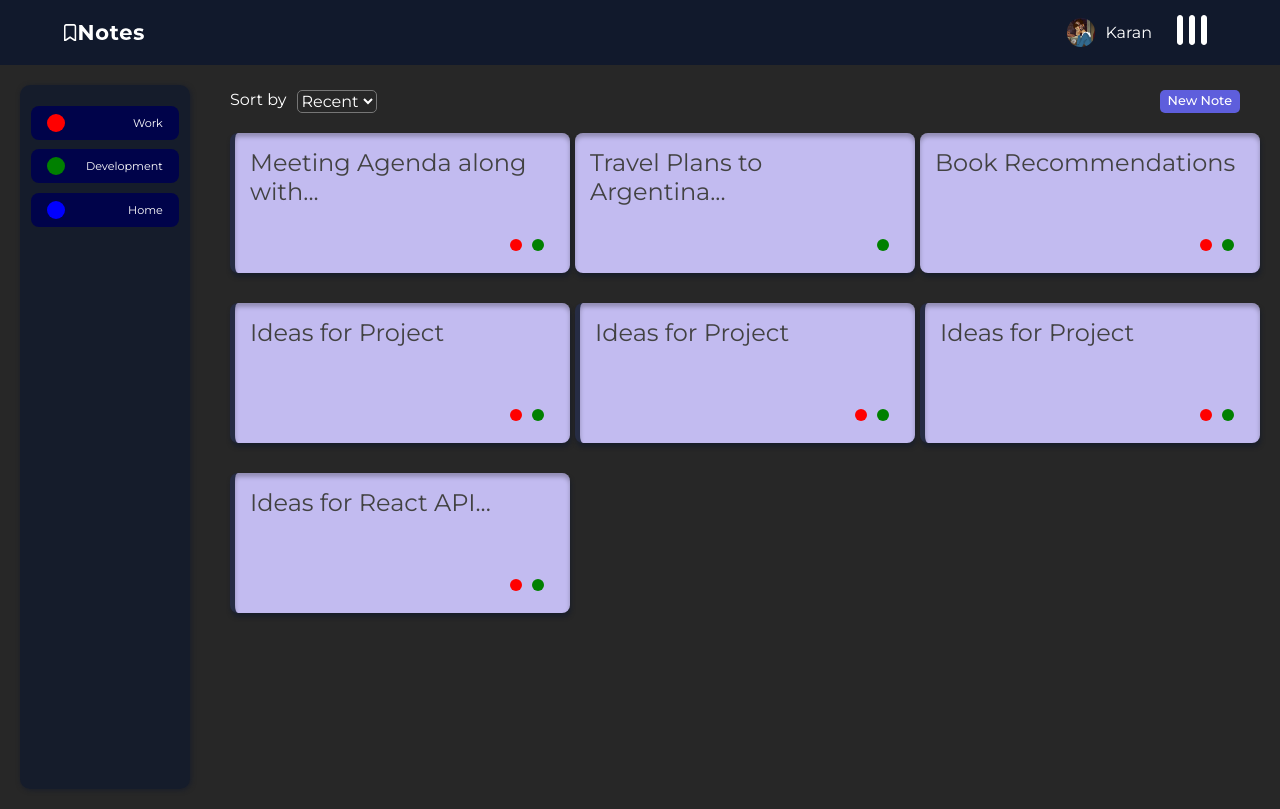
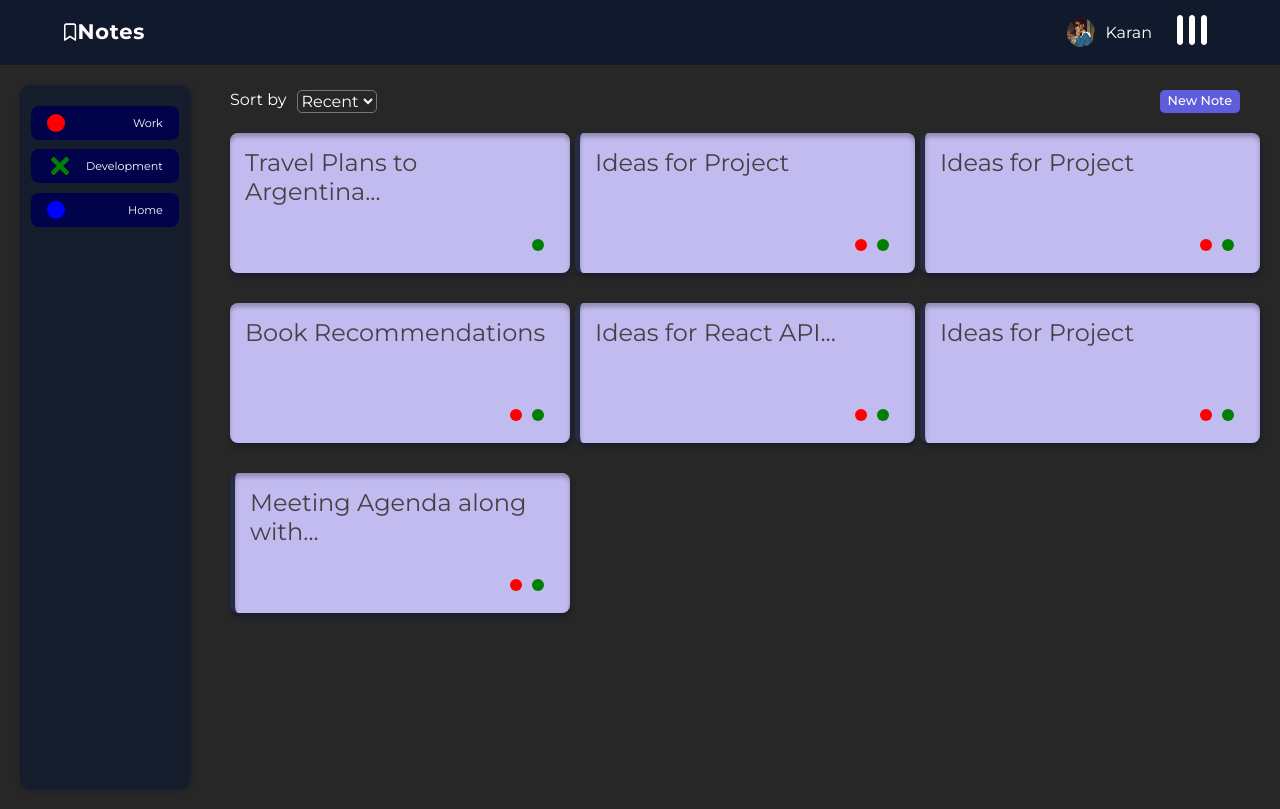
Before and after one commit to karansethia/React-Notes, a React (Vite) app: page /user in a window 1280 px wide. Both pictures are taken after a click on the element "Development". Built offline with nearby package versions, Linux system fonts and the light colour scheme.

Commit message:
Changes: Sorting by recents functionality completed

```diff
--- a/src/User/Components/Navbar/Navbar.module.css
+++ b/src/User/Components/Navbar/Navbar.module.css
@@ -5,6 +5,7 @@
   display: flex;
   flex-direction: row;
   justify-content: space-between;
+  height: fit-content;
 }
 
 .logo {
@@ -14,7 +15,7 @@
 
 .logo>svg {
   width: 5rem;
-  height: fit-content;
+  height: 30px;
 }
 
 .infocontainer,
--- a/src/User/Components/NoteList/Notelist.jsx
+++ b/src/User/Components/NoteList/Notelist.jsx
@@ -2,13 +2,15 @@ import React, {useState} from "react";
 import classes from "./Notelist.module.css";
 import {Link} from "react-router-dom";
 import Notes from "../Notes/Notes";
+import {useDispatch, useSelector} from "react-redux";
+import {uiActions} from "../../store/ui-slice";
 
 const Notelist = (props) => {
-  const [sort, setSort] = useState("recent");
+  const dispatch = useDispatch();
+  const sortby = useSelector((state) => state.ui.user.sortRecent);
 
   const selectHandler = (event) => {
-    setSort(event.target.value);
-    console.log(event.target.value);
+    dispatch(uiActions.sortByRecent(event.target.value));
   };
 
   console.log(props.notes);
@@ -17,7 +19,7 @@ const Notelist = (props) => {
       <div className={classes.sort}>
         <div style={{display: "flex", flexDirection: "row", gap: "10px"}}>
           <p>Sort by</p>
-          <select onChange={selectHandler} value={sort}>
+          <select onChange={selectHandler} value={sortby}>
             <option value="recent">Recent</option>
             <option value="old">Old</option>
           </select>
--- a/src/User/Components/Notes/Notes.jsx
+++ b/src/User/Components/Notes/Notes.jsx
@@ -6,17 +6,30 @@ import {useSelector} from "react-redux";
 
 const Notes = ({gridtype, notes}) => {
   const sortbytag = useSelector((state) => state.ui.user.sortTag);
-  let sortedNotes = [];
+  const sortby = useSelector((state) => state.ui.user.sortRecent);
+  console.log(sortby);
+  //todo create a custom hook that filter this data
+  let filteredNotes = [];
   if (sortbytag !== "") {
     for (const note of notes) {
       for (const tag of note.includedTags) {
         if (tag.tagName === sortbytag) {
-          sortedNotes.push(note);
+          filteredNotes.push(note);
         }
       }
     }
   } else {
-    sortedNotes = notes;
+    filteredNotes = notes;
+  }
+  let sortedNotes = [];
+  if (sortby === "recent") {
+    sortedNotes = filteredNotes
+      .slice()
+      .sort((a, b) => a.addedDate - b.addedDate);
+  } else if (sortby === "old") {
+    sortedNotes = filteredNotes
+      .slice()
+      .sort((a, b) => b.addedDate - a.addedDate);
   }
 
   console.log(sortedNotes);
--- a/src/User/Components/Tagbar/Tagbar.jsx
+++ b/src/User/Components/Tagbar/Tagbar.jsx
@@ -1,39 +1,60 @@
-import React from "react";
+import React, {useState} from "react";
 import classes from "./Tagbar.module.css";
 import {uiActions} from "../../store/ui-slice";
 import {useDispatch} from "react-redux";
 import {useSelector} from "react-redux";
 
 const Tagbar = () => {
+  const [isTagActive, setIsTagActive] = useState(false);
   const tags = useSelector((state) => state.stateNotes.tags);
   const sorttag = useSelector((state) => state.ui.user.sortTag);
-  console.log(sorttag);
   const dispatch = useDispatch();
-  const sortTagHandler = (title) => {
-    dispatch(uiActions.sortTag(title));
-    console.log(sorttag);
-  };
 
   return (
     <div className={classes.tagbar}>
       {tags.map((tag) => (
-        <div
-          className={classes.tag}
+        <div className={classes.tag} key={tag.title}>
+          {isTagActive && tag.title === sorttag && (
+            <svg
+              xmlns="http://www.w3.org/2000/svg"
+              width="27"
+              height="18"
+              viewBox="0 0 27 18"
+              fill="none"
               onClick={() => {
-            dispatch(uiActions.sortTag(tag.title));
+                setIsTagActive(false);
+                dispatch(uiActions.sortTag(""));
               }}
-          key={tag.title}
             >
+              <path
+                d="M5.93178 0.314476L4.31448 1.93178C3.89517 2.35108 3.89517 3.06988 4.31448 3.54908L9.82529 9.0599L4.31448 14.5707C3.89517 14.99 3.89517 15.7088 4.31448 16.188L5.87188 17.7454C6.29118 18.1647 7.00998 18.1647 7.48919 17.7454L13 12.2346L18.5108 17.7454C18.9301 18.1647 19.6489 18.1647 20.1281 17.7454L21.6855 16.188C22.1048 15.7687 22.1048 15.0499 21.6855 14.5707L16.1747 9L21.6855 3.48919C22.1048 3.06988 22.1048 2.35108 21.6855 1.87188L20.1281 0.314476C19.7088 -0.104825 18.99 -0.104825 18.5108 0.314476L13 5.82529L7.48919 0.314476C7.06988 -0.104825 6.35108 -0.104825 5.93178 0.314476Z"
+                fill={tag.color}
+              />
+            </svg>
+          )}
+          {(!isTagActive || tag.title !== sorttag) && (
             <svg
               xmlns="http://www.w3.org/2000/svg"
               width="18"
               height="18"
               viewBox="0 0 18 18"
               fill="none"
+              onClick={() => {
+                dispatch(uiActions.sortTag(tag.title));
+                setIsTagActive(true);
+              }}
             >
               <circle cx="9" cy="9" r="9" fill={tag.color} />
             </svg>
-          <h4>{tag.title}</h4>
+          )}
+          <h4
+            onClick={() => {
+              dispatch(uiActions.sortTag(tag.title));
+              setIsTagActive(true);
+            }}
+          >
+            {tag.title}
+          </h4>
         </div>
       ))}
     </div>
--- a/src/User/store/index.js
+++ b/src/User/store/index.js
@@ -3,5 +3,6 @@ import { noteSlice } from "./note-slice";
 import { configureStore } from "@reduxjs/toolkit";
 
 export const store = configureStore({
-  reducer: {stateNotes : noteSlice.reducer, ui: uiSlice.reducer}
+  reducer: {stateNotes : noteSlice.reducer, ui: uiSlice.reducer},
+  middleware: (getDefaultMiddleware) => getDefaultMiddleware({serializableCheck: false})
 })
--- a/src/User/store/note-slice.js
+++ b/src/User/store/note-slice.js
@@ -26,56 +26,64 @@ export const noteSlice = createSlice({
     title: "Meeting Agenda along with clients from Italy",
     content: "Prepare for the upcoming meeting by outlining project updates, discussing timeline adjustments, and addressing any potential roadblocks. Ensure all team members are informed and ready to contribute.",
     includedTags: [{tagName: "Work", color: "red"}, {tagName:"Development", color:"green"}],
-    isPin: true
+    isPin: true,
+    addedDate: new Date('2022-12-12')
   },
   {
     id: 2,
     title: "Grocery List",
     content: "Don't forget to pick up essential items from the store: a gallon of milk, a dozen eggs, a loaf of whole-grain bread, and a variety of fresh vegetables for the week's meals.",
     includedTags: [ {tagName:"Home", color:"blue"}],
-    isPin: false
+    isPin: false,
+    addedDate: new Date('2012-11-12')
   },
   {
     id: 3,
     title: "Travel Plans to Argentina",
     content: "Tomorrow's travel schedule: Catch a flight at 2 PM to your destination. Arrive at the hotel by 4 PM for check-in. Remember to pack your passport, charger, and comfortable clothing.",
     includedTags: [ {tagName:"Development", color:"green"}],
-    isPin: false
+    isPin: false,
+    addedDate: new Date('2017-10-24')
   },
   {
     id: 4,
     title: "Book Recommendations",
     content: "Two captivating books to read: 'The Alchemist' by Paulo Coelho, a story of self-discovery, and '1984' by George Orwell, a dystopian classic that explores the power of government control.",
     includedTags: [{tagName: "Work", color: "red"}, {tagName:"Development", color:"green"}],
-    isPin: false
+    isPin: false,
+    addedDate: new Date('2021-12-25')
   },
   {
     id: 5,
     title: "Ideas for Project",
     content: "Generate engaging content for the blog by writing about productivity tips to boost efficiency and a comparison of popular programming languages, highlighting their strengths and use cases.",
     includedTags: [{tagName: "Work", color: "red"}, {tagName:"Development", color:"green"}],
-    isPin: true
+    isPin: true,
+    addedDate: new Date('2020-04-31')
   },
   {
     id: 6,
     title: "Ideas for Project",
     content: "Generate engaging content for the blog by writing about productivity tips to boost efficiency and a comparison of popular programming languages, highlighting their strengths and use cases.",
     includedTags: [{tagName: "Work", color: "red"}, {tagName:"Development", color:"green"}],
-    isPin: true
+    isPin: true,
+    addedDate: new Date('2019-02-16')
   },
   {
     id: 7,
     title: "Ideas for Project",
     content: "Generate engaging content for the blog by writing about productivity tips to boost efficiency and a comparison of popular programming languages, highlighting their strengths and use cases.",
     includedTags: [{tagName: "Work", color: "red"}, {tagName:"Development", color:"green"}],
-    isPin: true
+    isPin: true,
+    addedDate: new Date('2022-12-11')
   },
   {
     id: 8,
     title: "Ideas for React API Application",
     content: "Generate engaging content for the blog by writing about productivity tips to boost efficiency and a comparison of popular programming languages, highlighting their strengths and use cases.",
     includedTags: [{tagName: "Work", color: "red"}, {tagName:"Development", color:"green"}],
-    isPin: true
+    isPin: true,
+    addedDate: new Date('2022-10-12')
   }
   ],tags:[{title:"Work", color:"red"},{title:"Development",color:"green"},{title:"Home",color:"blue"}]},
   reducers: {
--- a/src/User/store/ui-slice.js
+++ b/src/User/store/ui-slice.js
@@ -16,7 +16,7 @@ import { createSlice } from "@reduxjs/toolkit";
 
 export const uiSlice = createSlice({
   name : "UI",
-  initialState: {user : {darkTheme:true,isLoggedIn:true,sortRecent: true, sortTag:''},noteColor : ['yellow',"#f75590","#5ef38c","#e6aa68","#a5be00"]},
+  initialState: {user : {darkTheme:true,isLoggedIn:true,sortRecent: 'recent', sortTag:''},noteColor : ['yellow',"#f75590","#5ef38c","#e6aa68","#a5be00"]},
   reducers: {
     changeTheme(state){
       //!set the theme to !darkTheme
@@ -26,9 +26,9 @@ export const uiSlice = createSlice({
       //! set isLoggedIn to false
       state.user.isLoggedIn(action.payload);
     },
-    sortByRecent(state){
+    sortByRecent(state, action){
       //! set sortRecent to !sortRecent
-      state.user.sortRecent = !state.sortRecent;
+      state.user.sortRecent = action.payload;
     },
     sortTag(state, action){
       state.user.sortTag = action.payload
```
Lines whose indentation alone changed are shown as unchanged.
